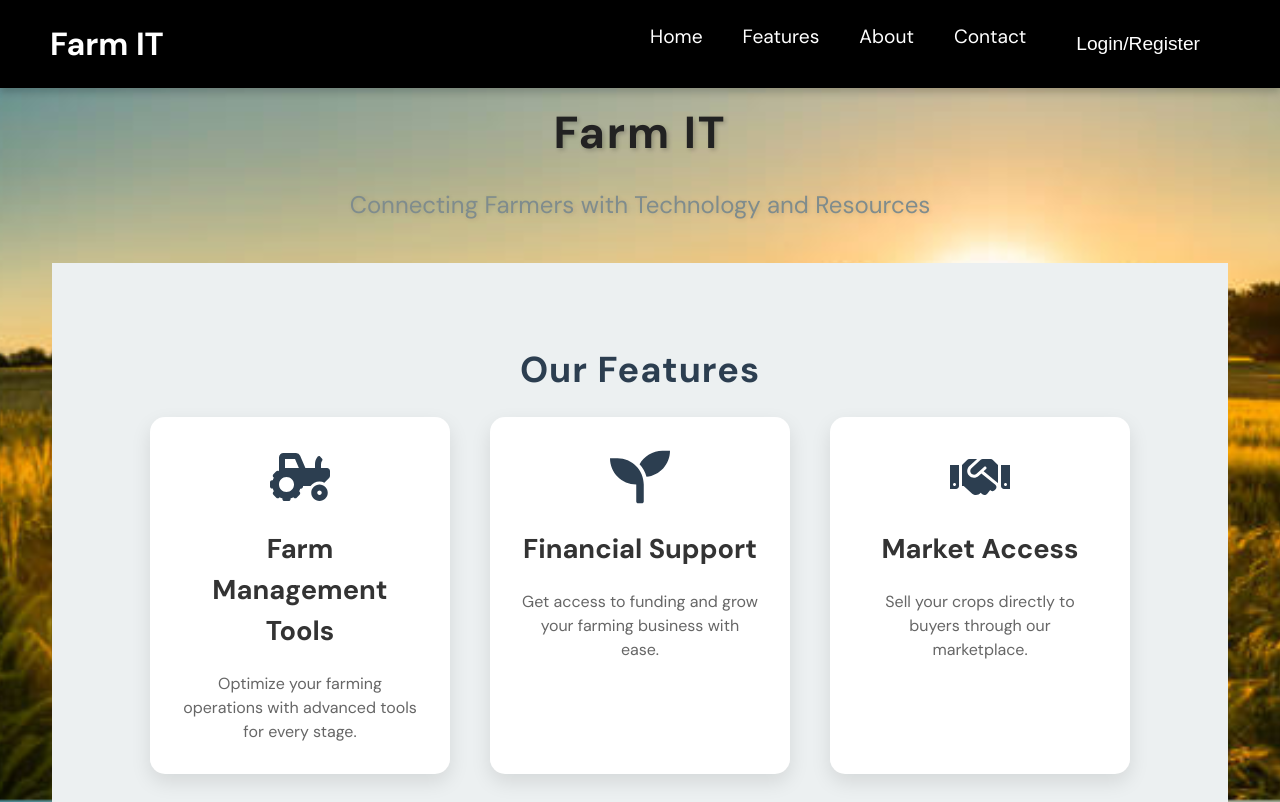
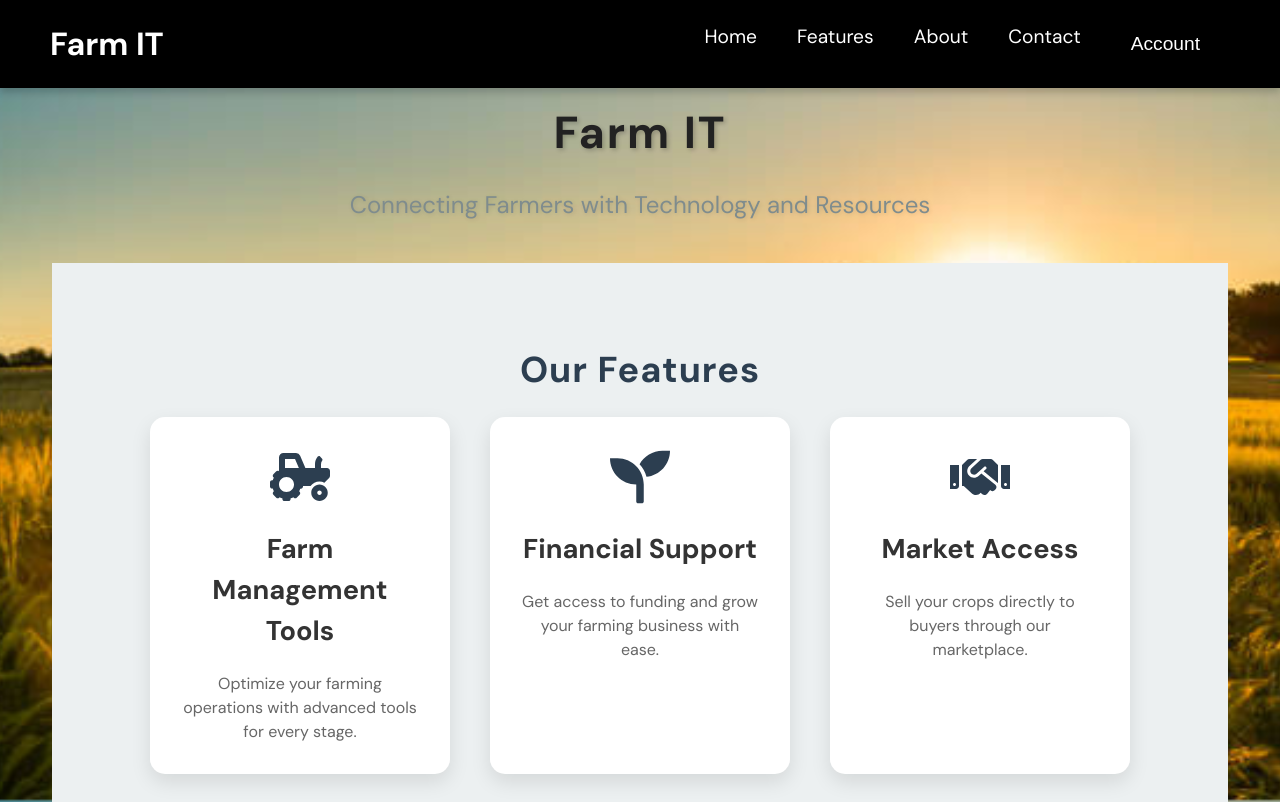
Before and after one commit to Harsha6463/Farm-IT, a React (Create React App) app in the folder client/: page / in a window 1280 px wide. Shown: the top 802 px of the page. Built offline with nearby package versions, Linux system fonts and the light colour scheme.

Commit message:
first commit

```diff
--- a/client/src/components/FarmerDashboard/FarmerDashboard/FarmerDashboard.css
+++ b/client/src/components/FarmerDashboard/FarmerDashboard/FarmerDashboard.css
@@ -24,8 +24,8 @@ body {
 .add-farm-button,
 .request-loan-button {
   padding: 14px 22px;
-  background: linear-gradient(135deg, #4caf50, #2e7d32);
-  color: white;
+  background: linear-gradient(135deg, #80e461, #9edea2);
+
   border: none;
   border-radius: 10px;
   font-size: 1rem;
--- a/client/src/components/FarmerDashboard/FarmerDashboard/FarmerDashboard.js
+++ b/client/src/components/FarmerDashboard/FarmerDashboard/FarmerDashboard.js
@@ -33,7 +33,7 @@ const FarmerDashboard = () => {
             🚜 Farmer Dashboard
           </h1>
           <Link to="/addFarm">
-            <button style={{position:"relative", top:"40px"}} className="add-farm-button">+ Add Farm Land</button>
+            <button style={{position:"relative", top:"40px"}} className="add-farm-button">🌾 Add Farm Land</button>
           </Link>
         </div>
 
--- a/client/src/components/HomePage/HomePage.css
+++ b/client/src/components/HomePage/HomePage.css
@@ -197,6 +197,7 @@ body {
   box-shadow: 0 -10px 20px rgba(0, 0, 0, 0.05);
   margin-top: 50px;
   font-size: 1.25rem;
+  margin-bottom:5px;
 }
 
 .contact {
--- a/client/src/components/HomePage/HomePage.js
+++ b/client/src/components/HomePage/HomePage.js
@@ -14,7 +14,7 @@ const Navbar = () => {
         <li><span className="navbar-link">About</span></li>
         <li><span className="navbar-link">Contact</span></li>
         <li className="navbar-dropdown">
-          <button className="navbar-link">Login/Register</button>
+          <button className="navbar-link">Account</button>
           <ul className="dropdown-menu">
             <li><Link to="/login" className="dropdown-item">Login</Link></li>
             <li><Link to="/register" className="dropdown-item">Sign Up</Link></li>
```
